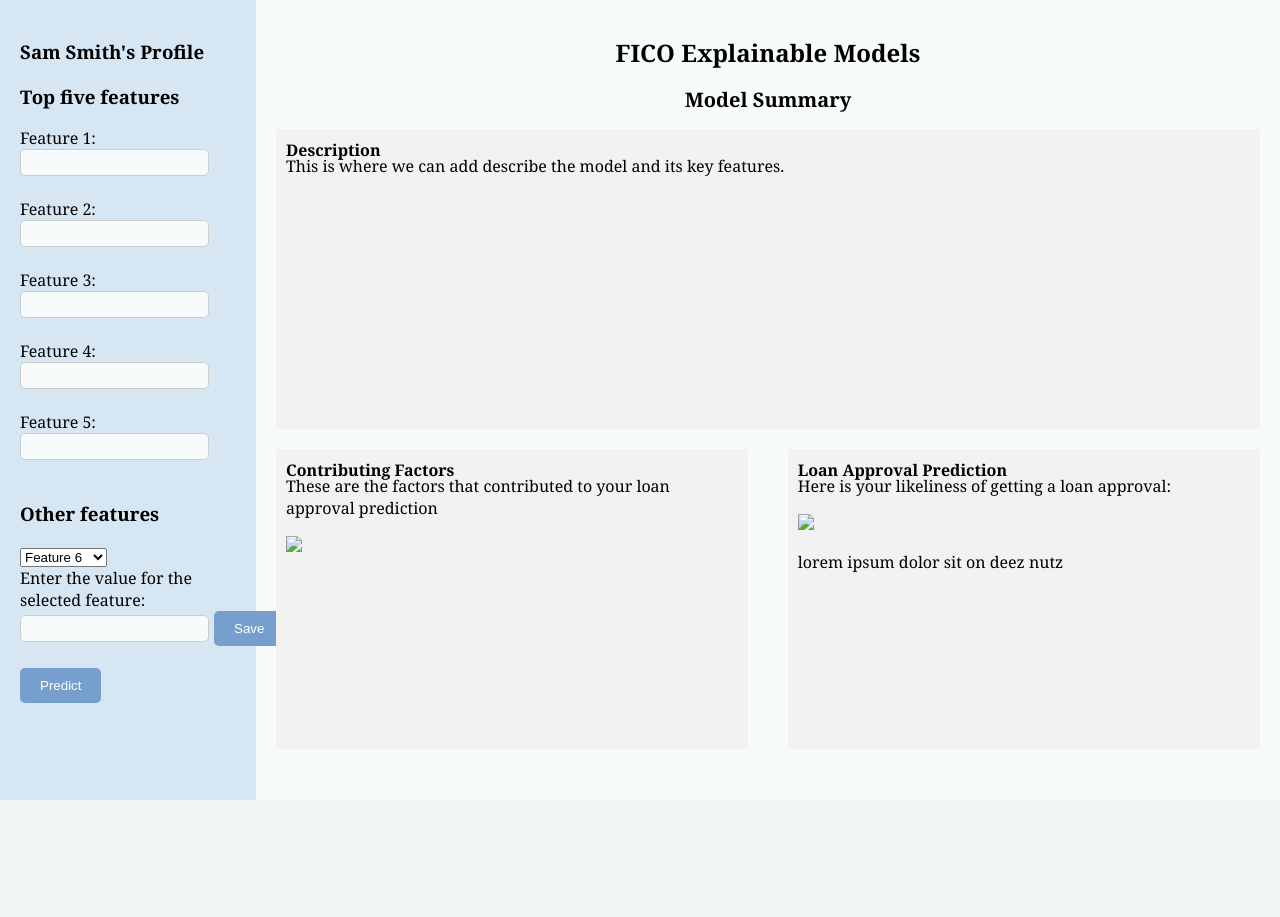
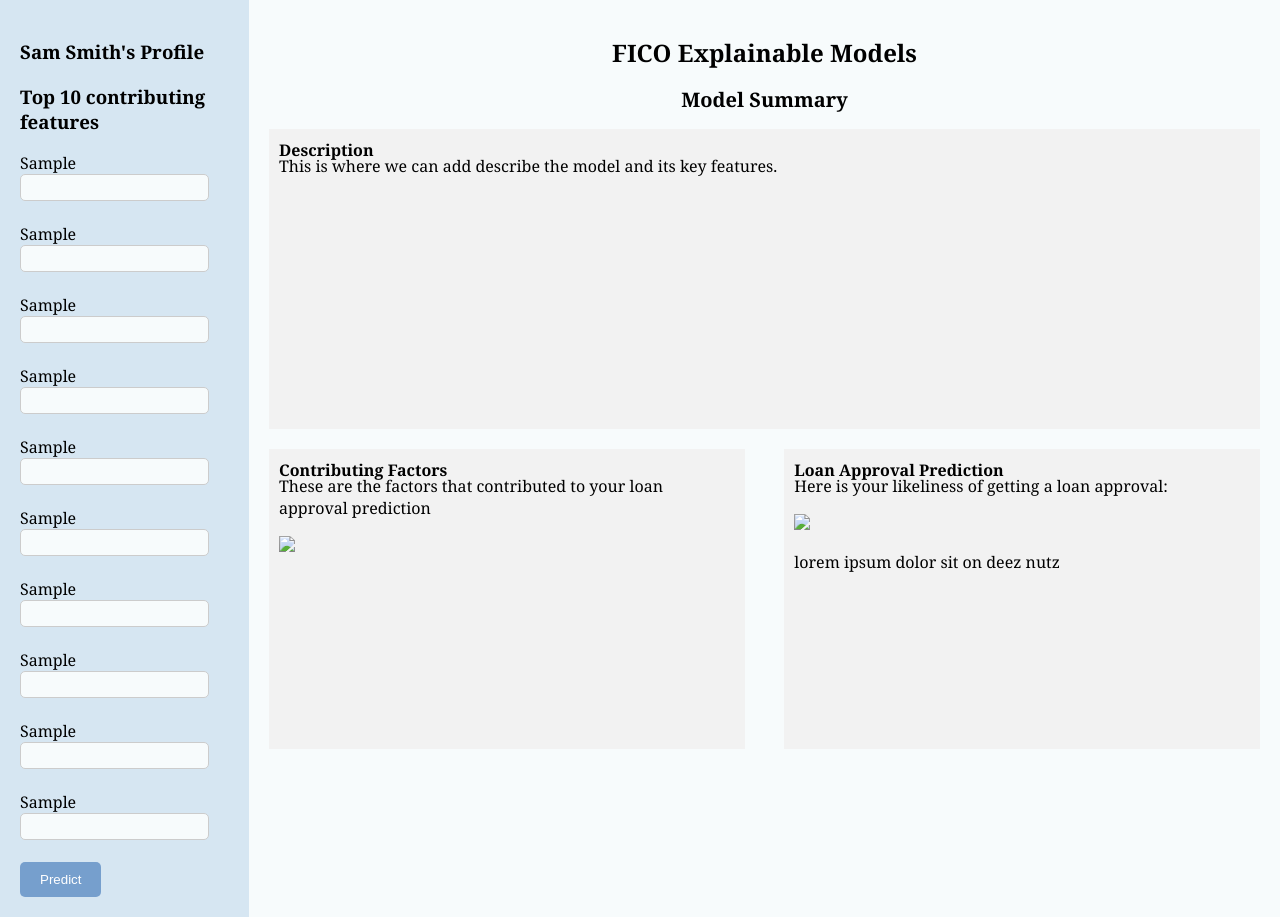
Before and after one commit to s-exe/csds-flask-project, a Flask app: template templates/plot.html in a window 1280 px wide. Before the commit the page ends 800 px from the top, so only its background shows below. Run offline with Flask 2, Linux system fonts and the light colour scheme; the template is opened without the code that fills it: most values are stand-ins (such as "Sample title", 1, 10 or a date in 2020).

Commit message:
added dynamic change in top factors input section

```diff
--- a/app.py
+++ b/app.py
@@ -197,10 +197,23 @@
     prediction, model = predict(sample_shaped)
     explanation = run_lime(sample, model)
 
+    top10 = get_top10(explanation)
     bar_plot_img = plot_to_img('bar', explanation)
     pie_chart_img = plot_to_img('pie', explanation)
 
-    return render_template('plot.html', bar_plot_url=bar_plot_img, pie_chart_url=pie_chart_img)
+    return render_template('plot.html',
+                           feat1=top10[0][0],
+                           feat2=top10[1][0],
+                           feat3=top10[2][0],
+                           feat4=top10[3][0],
+                           feat5=top10[4][0],
+                           feat6=top10[5][0],
+                           feat7=top10[6][0],
+                           feat8=top10[7][0],
+                           feat9=top10[8][0],
+                           feat10=top10[9][0],
+                           bar_plot_url=bar_plot_img,
+                           pie_chart_url=pie_chart_img)
 
 
 
--- a/templates/plot.html
+++ b/templates/plot.html
@@ -123,26 +123,41 @@
                 <h3>Sam Smith's Profile</h3>
             </div>
 
-            <h3>Top five features</h3>
+            <h3>Top 10 contributing features</h3>
             <form method="POST">
                 <!-- feature inputs -->
-                <label for="feature1">Feature 1:</label><br>
-                <input type="number" step="0.01" id="feature1" name="feature1" required><br><br>
+                <label for="feature1">{{ feat1 }}</label><br>
+                <input type="number" id="feature1" name="feature1" required><br><br>
 
-                <label for="feature2">Feature 2:</label><br>
-                <input type="number" step="0.01" id="feature2" name="feature2" required><br><br>
+                <label for="feature2">{{ feat2 }}</label><br>
+                <input type="number" id="feature2" name="feature2" required><br><br>
 
-                <label for="feature3">Feature 3:</label><br>
-                <input type="number" step="0.01" id="feature3" name="feature3" required><br><br>
+                <label for="feature3">{{ feat3 }}</label><br>
+                <input type="number" id="feature3" name="feature3" required><br><br>
 
-                <label for="feature4">Feature 4:</label><br>
-                <input type="number" step="0.01" id="feature4" name="feature4" required><br><br>
+                <label for="feature4">{{ feat4 }}</label><br>
+                <input type="number" id="feature4" name="feature4" required><br><br>
 
-                <label for="feature5">Feature 5:</label><br>
-                <input type="number" step="0.01" id="feature5" name="feature5" required><br><br>
+                <label for="feature5">{{ feat5 }}</label><br>
+                <input type="number" id="feature5" name="feature5" required><br><br>
+
+                <label for="feature6">{{ feat6 }}</label><br>
+                <input type="number" id="feature6" name="feature6" required><br><br>
+
+                <label for="feature7">{{ feat7 }}</label><br>
+                <input type="number" id="feature7" name="feature7" required><br><br>
+
+                <label for="feature8">{{ feat8 }}</label><br>
+                <input type="number" id="feature8" name="feature8" required><br><br>
+
+                <label for="feature9">{{ feat9 }}</label><br>
+                <input type="number" id="feature9" name="feature9" required><br><br>
+
+                <label for="feature10">{{ feat10 }}</label><br>
+                <input type="number" id="feature10" name="feature10" required><br><br>
 
 
-                <h3>Other features</h3>
+                <!-- <h3>Other features</h3>
 
                 <select id="other-features" name="other-features">
                     <option value="Feature 6">Feature 6</option>
@@ -168,9 +183,9 @@
 
                 <label for="other-features-value">Enter the value for the selected feature:</label>
                 <div class="input-with-button">
-                    <input type="number" step="0.01" id="other-features-value" name="other-features-value" required>
+                    <input type="number" id="other-features-value" name="other-features-value" required>
                     <button type="button" id="save-button">Save</button>
-                </div><br>
+                </div><br> -->
 
                 <button type="submit">Predict</button>
             </form>
```
